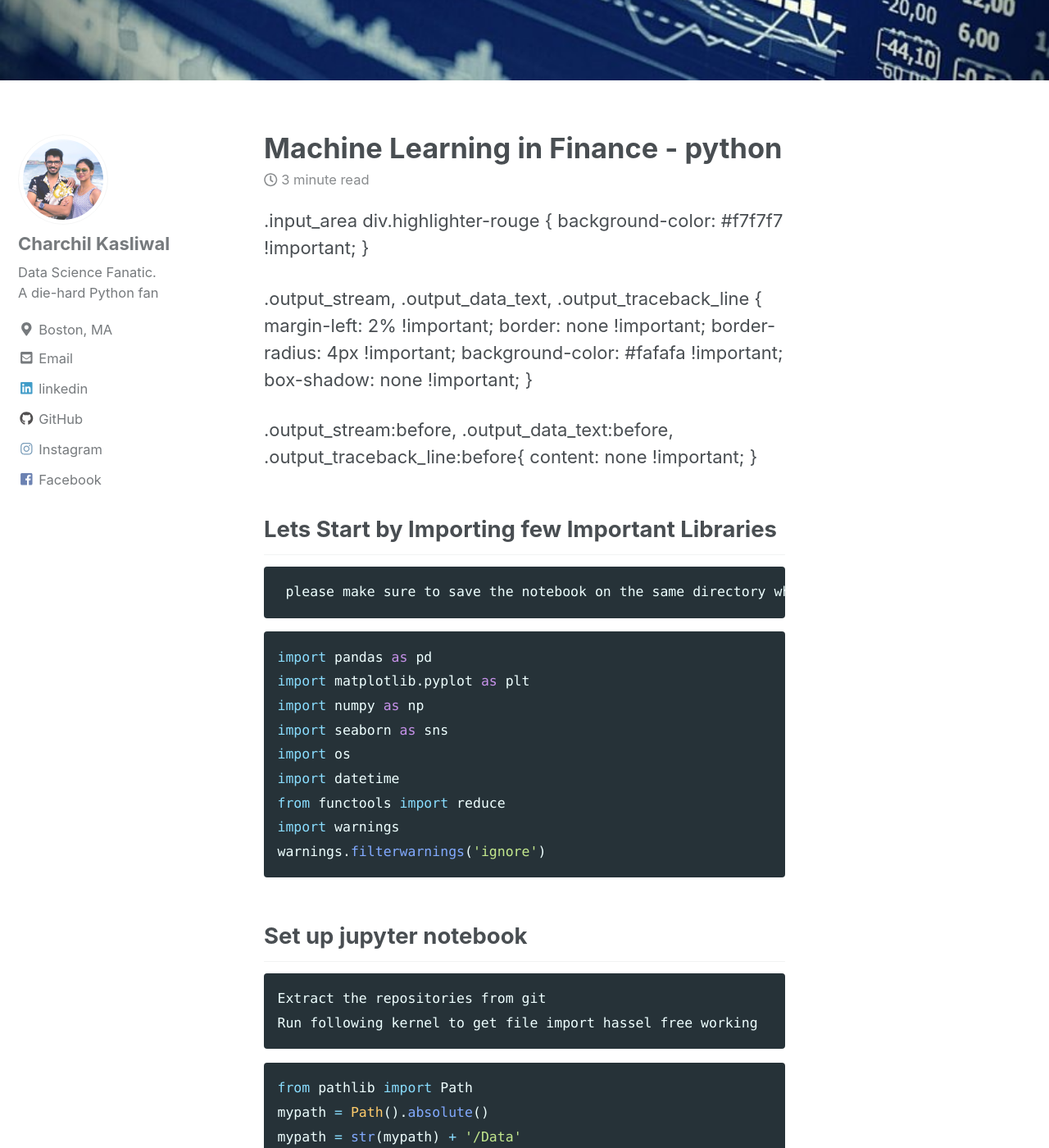
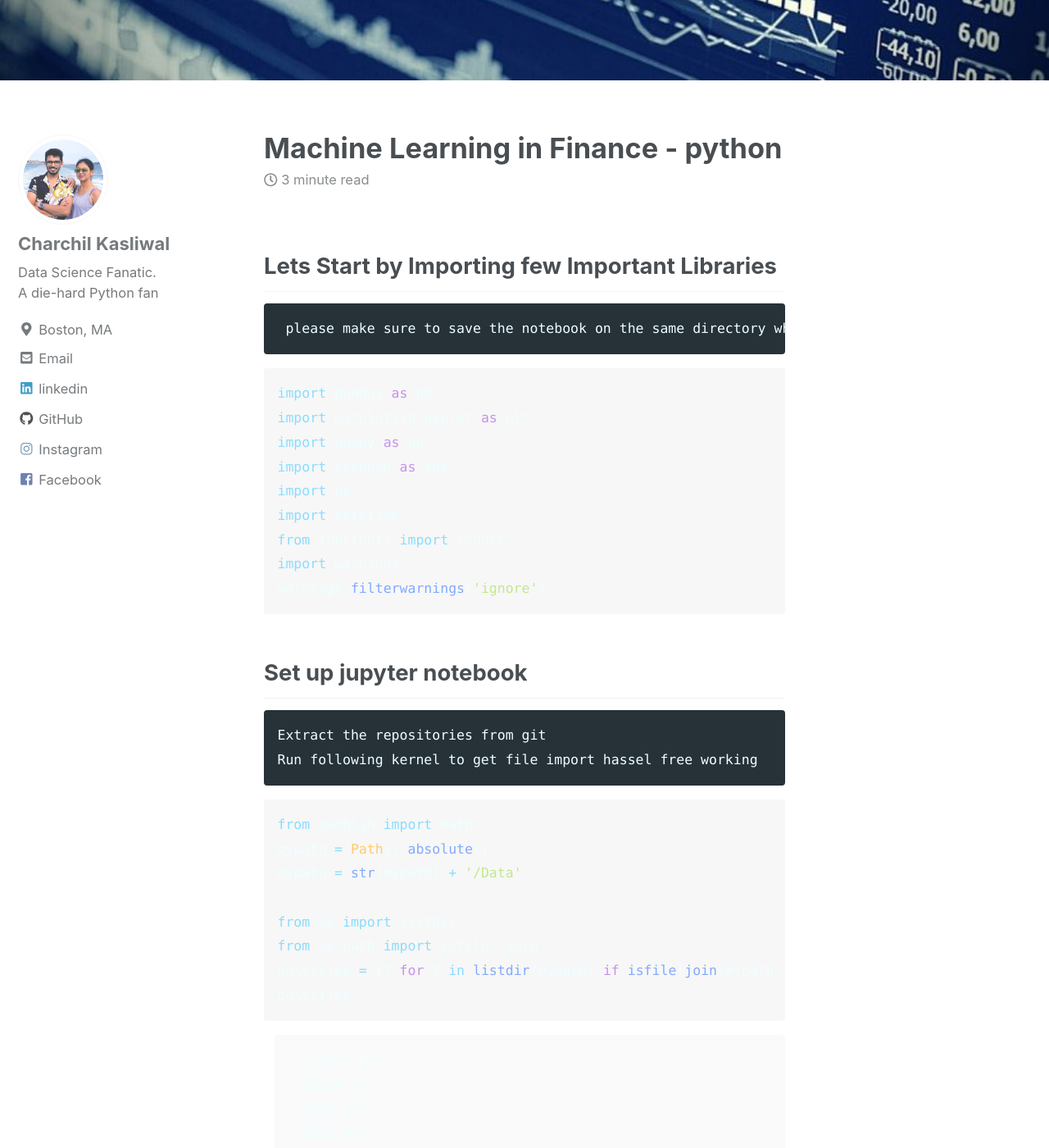
Before and after one commit to charchil10/charchil10.github.io, a Jekyll site: the page built from _posts/2018-10-04-Machine-learning-in-finance.md, in a window 1280 px wide and 1400 px high, scrolled down 465 px. Shown: the whole window at 82% size. Built offline with Jekyll 4.4.1, drawn with Linux system fonts in a browser that asks for light colours; nearby versions of some CDN libraries.

Commit message:
Debugged

```diff
--- a/_posts/2018-10-04-Convolutional2D.md
+++ b/_posts/2018-10-04-Machine-learning-in-finance.md
@@ -7,21 +7,6 @@ excerpt: "Machine Learning in Finance with Python, Data Science"
 comments: true
 
 ---
-.input_area div.highlighter-rouge {
-  background-color: #f7f7f7  !important;
-}
-
-.output_stream, .output_data_text, .output_traceback_line {
-  margin-left: 2% !important;
-  border: none !important;
-  border-radius: 4px !important;
-  background-color: #fafafa !important;
-  box-shadow: none !important;
-}
-
-.output_stream:before, .output_data_text:before, .output_traceback_line:before{
-  content: none !important;
-}
 
 ## Lets Start by Importing few Important Libraries
      please make sure to save the notebook on the same directory where you have saved the data.
--- a/assets/css/main.scss
+++ b/assets/css/main.scss
@@ -6,3 +6,9 @@
 
 @import "minimal-mistakes/skins/{{ site.minimal_mistakes_skin | default: 'default' }}"; // skin
 @import "minimal-mistakes"; // main partials
+
+.input_area div.highlighter-rouge { background-color: #f7f7f7 !important; }
+
+.output_stream, .output_data_text, .output_traceback_line { margin-left: 2% !important; border: none !important; border-radius: 4px !important; background-color: #fafafa !important; box-shadow: none !important; }
+
+.output_stream:before, .output_data_text:before, .output_traceback_line:before{ content: none !important; }
```
